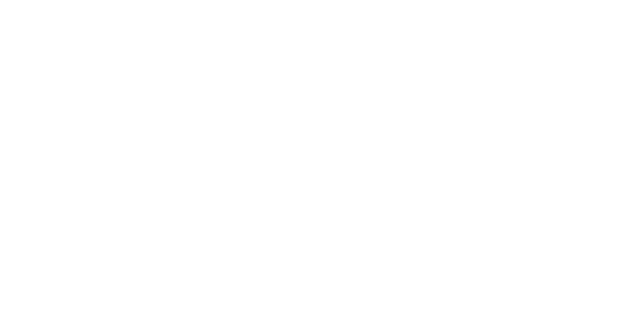
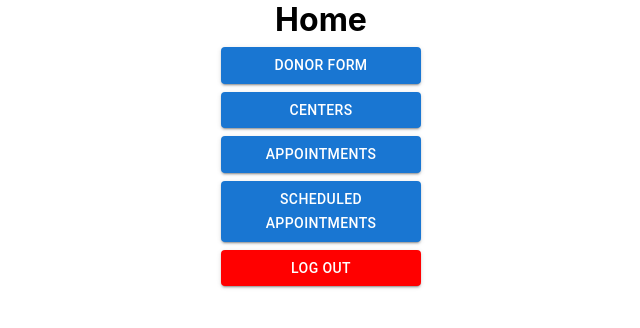
Before and after one commit to LukaNestorovic/BloodBankWebApplication, a React (Create React App) app in the folder react-typescript-api-call/: page /home in a window 1280 px wide. Before the commit this address had no page. Shown: the top 328 px of the page, without its empty margins (319-959 px from the left). Built offline with nearby package versions, Linux system fonts and the light colour scheme.

Commit message:
home stranica

```diff
--- a/react-typescript-api-call/src/App.tsx
+++ b/react-typescript-api-call/src/App.tsx
@@ -1,17 +1,18 @@
 import React from 'react';
 import './App.css';
 import LogIn from "./components/LogIn";
-import Register from "./components/Register"
-import Centers from "./components/Centers"
-import UpdateProfile from "./components/UpdateProfile"
-import GlobalCenters from "./components/GlobalCenters"
+import Register                         from "./components/Register"
+import Centers                          from "./components/Centers"
+import UpdateProfile                    from "./components/UpdateProfile"
+import GlobalCenters                    from "./components/GlobalCenters"
 import { BrowserRouter, Route, Routes } from "react-router-dom";
-import DonorForm from "./components/DonorForm";
-import AddAppointmentStaff from './components/AddAppointmentStaff';
-import Appointments       from "./components/Appointments"
-import DeleteAppointments from "./components/DeleteAppointments";
-import Success            from "./components/Success";
-import SearchAppointmentsUser from './components/SearchAppointmentsUser';
+import DonorForm                        from "./components/DonorForm";
+import AddAppointmentStaff              from './components/AddAppointmentStaff';
+import Appointments                     from "./components/Appointments"
+import DeleteAppointments               from "./components/DeleteAppointments";
+import Success                          from "./components/Success";
+import SearchAppointmentsUser           from './components/SearchAppointmentsUser';
+import Home                             from "./components/Home";
 
 
 function App() {
@@ -31,6 +32,7 @@
           <Route path="/scheduledappointments" element={<DeleteAppointments />} />
           <Route path="/success" element={<Success />} />
           <Route path="/appointment/user" element={<SearchAppointmentsUser />} />
+          <Route path="/home" element={<Home />} />
         </Routes>
       </BrowserRouter>
     </>
--- a/react-typescript-api-call/src/components/Appointments.tsx
+++ b/react-typescript-api-call/src/components/Appointments.tsx
@@ -39,6 +39,26 @@
     }, []);
 
     const [rowData, setRowData] = useState(appointments);
+    const [orderDirection, setOrderDirection] = useState("asc");
+
+    const sortArrayDate = (arr:any, orderBy:any) => {
+        switch (orderBy) {
+            case "asc":
+            default:
+                return arr.sort((a:any, b:any) =>
+                    a.date > b.date ? 1 : b.date > a.date ? -1 : 0
+                );
+            case "desc":
+                return arr.sort((a:any, b:any) =>
+                    a.date < b.date ? 1 : b.date < a.date ? -1 : 0
+                );
+        }
+    };
+
+    const handleSortRequestDate = () => {
+        setRowData(sortArrayDate(appointments, orderDirection));
+        setOrderDirection(orderDirection === "asc" ? "desc" : "asc");
+    };
 
     // @ts-ignore
     return(
@@ -50,8 +70,8 @@
                 <TableHead>
                     <TableRow>
                         <TableCell align={"center"}>Id</TableCell>
-                        <TableCell align={"center"}>
-                            Date</TableCell>
+                        <TableCell align={"center"} onClick={handleSortRequestDate}><TableSortLabel active={true} direction={"desc"}>
+                            Date</TableSortLabel></TableCell>
                         <TableCell align={"center"} >
                             Center</TableCell>
                         <TableCell align={"center"}>Doctor</TableCell>
--- a/react-typescript-api-call/src/components/DonorForm.tsx
+++ b/react-typescript-api-call/src/components/DonorForm.tsx
@@ -113,11 +113,13 @@
             setDonorForm({...donorForm, [e.target.name]: value});
         };
 
+
         const saveDonorForm = (e: any) => {
             e.preventDefault();
             DonorFormService.saveDonorForm(donorForm)
                 .then((response) => {
                     console.log(response);
+                    navigate("/home")
                 })
                 .catch((error) => {
                     console.log(error);
--- /dev/null
+++ b/react-typescript-api-call/src/components/Home.tsx
@@ -0,0 +1,25 @@
+import * as React                 from 'react';
+import {Button, Container, Stack} from "@mui/material";
+import {useNavigate}              from "react-router-dom";
+
+export default function Home() {
+    const navigate = useNavigate()
+    const logout = (e:any) => {
+        e.preventDefault();
+        localStorage.clear()
+        navigate("/")
+    };
+    return(
+      <Container>
+          <Stack direction="column" spacing={1}>
+              <h1 style={{alignSelf:'center'}}>Home</h1>
+              <Button variant="contained" style={{width:200, alignSelf:'center'}} onClick={() => navigate("/donorform")}>Donor form</Button>
+              <Button variant="contained" style={{width:200, alignSelf:'center'}} onClick={() => navigate("/centers")}>Centers</Button>
+              <Button variant="contained" style={{width:200, alignSelf:'center'}} onClick={() => navigate("/appointments")}>Appointments</Button>
+              <Button variant="contained" style={{width:200, alignSelf:'center'}} onClick={() => navigate("/scheduledappointments")}>Scheduled appointments</Button>
+
+              <Button variant="contained" style={{width:200, alignSelf:'center', background:'red'}} onClick={logout}>Log out</Button>
+          </Stack>
+      </Container>
+    );
+}
--- a/react-typescript-api-call/src/components/LogIn.tsx
+++ b/react-typescript-api-call/src/components/LogIn.tsx
@@ -79,13 +79,12 @@
                 localStorage.setItem("role", response.data.role)
                 localStorage.setItem("enable", response.data.enable)
                 if(localStorage.getItem("role") == "user")
-                    navigate("/donorform");
+                    navigate("/home");
                 else navigate("/global-centers")
             })
             .catch((error) => {
                 console.log(error);
                 alert("Wrong email or password");
-
             });
     };
 
--- a/react-typescript-api-call/src/components/Register.tsx
+++ b/react-typescript-api-call/src/components/Register.tsx
@@ -12,12 +12,13 @@
     InputLabel, MenuItem,
     OutlinedInput,
     Paper, Select, SelectChangeEvent, Stack
-} from "@mui/material";
-import Visibility from '@mui/icons-material/Visibility';
-import VisibilityOff from '@mui/icons-material/VisibilityOff';
+}                              from "@mui/material";
+import Visibility              from '@mui/icons-material/Visibility';
+import VisibilityOff           from '@mui/icons-material/VisibilityOff';
 import {ChangeEvent, useState} from "react";
-import {useNavigate} from "react-router-dom";
-import UserService from "../services/UserService"
+import {useNavigate}           from "react-router-dom";
+import UserService             from "../services/UserService"
+import {wait}                  from "@testing-library/user-event/dist/utils";
 
 interface State {
     gender: string;
@@ -78,9 +79,13 @@
         setUser({ ...user, [e.target.name]: value });
     };
 
-    const saveUser = (e: any) => {
+    const delay = (ms:any) => new Promise(
+        resolve => setTimeout(resolve, ms)
+    );
+
+    const saveUser = async (e: any) => {
         e.preventDefault();
-        if(user.password === user.repeatPassword) {
+        if (user.password === user.repeatPassword) {
             UserService.saveUser(user)
                 .then((response) => {
                     console.log(response);
@@ -92,8 +97,8 @@
                 .catch((error) => {
                     console.log(error);
                 });
-        }
-        else alert("Sifre se ne poklapaju")
+        } else alert("Sifre se ne poklapaju")
+        await delay(1000)
         UserService.sendEmail(localStorage.getItem("email"))
             .then((response) => {
                 console.log(response);
```
Also changed, not shown: 2 other files (tests, documents, lock files or other folders).
